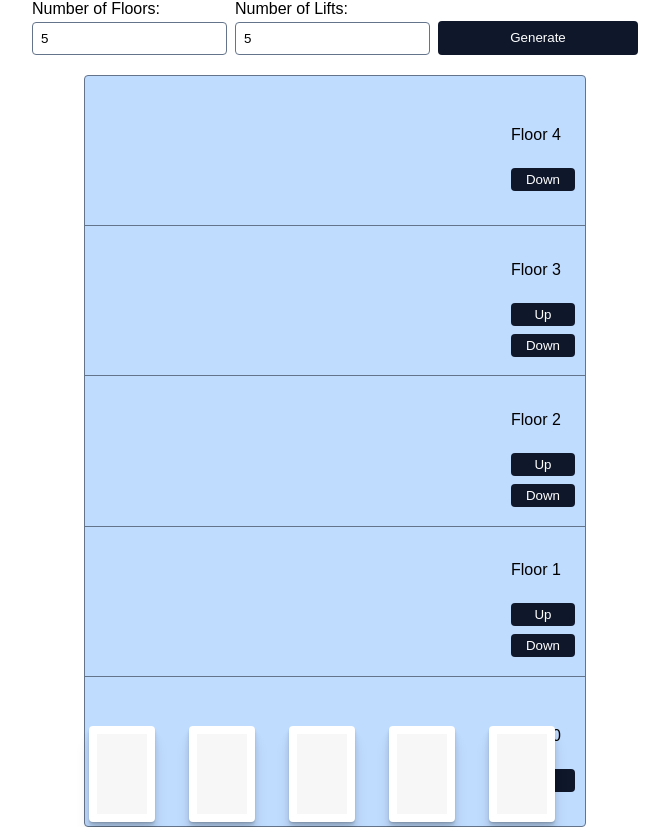
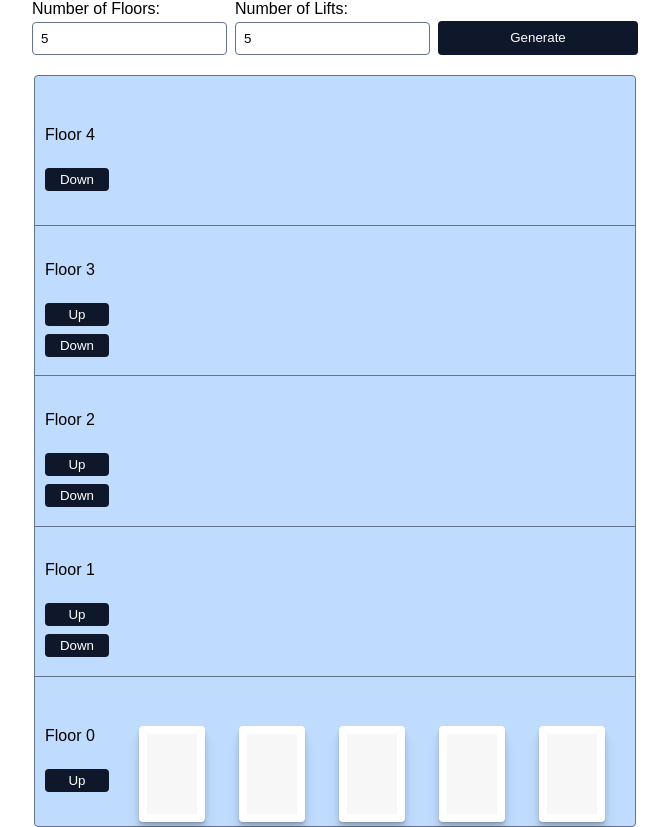
Before and after one commit to JantuDeb/RDS-lift-simulator, a plain HTML site: page index.html in a window 1280 px wide. Both pictures are taken after typing "5", "5" into the empty fields and a click on the button "Generate". Shown: the whole page, without its empty margins (305-974 px from the left). Drawn offline with Linux system fonts and the light colour scheme.

Commit message:
chaged button position

```diff
--- a/script.js
+++ b/script.js
@@ -59,14 +59,14 @@ class LiftController {
         this.building.replaceChildren()
         this.initFloors(numFloors);
         this.initLifts(numLifts);
-        this.building.style.width = numLifts * 100 + 'px';
+        this.building.style.width = (numLifts * 100 + 100 /*for buttons */) + 'px';
     }
 
     initLifts(numLifts) {
         for (let i = 0; i < numLifts; i++) {
             const lift = new Lift(i);
             this.lifts.push(lift);
-            lift.element.style.left = i * 100 + 'px';
+            lift.element.style.left =( i * 100 + 100) + 'px';
             this.building.appendChild(lift.element);
         }
     }
--- a/style.css
+++ b/style.css
@@ -70,7 +70,7 @@ body {
 
     & .buttons {
       position: absolute;
-      right: 10px;
+      left: 10px;
       display: flex;
       flex-direction: column;
       gap: 0.5rem;
```
